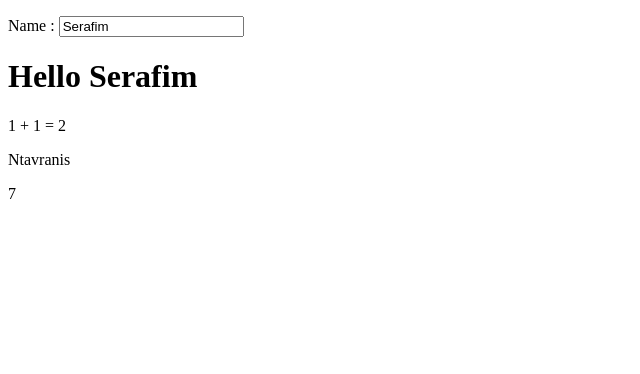
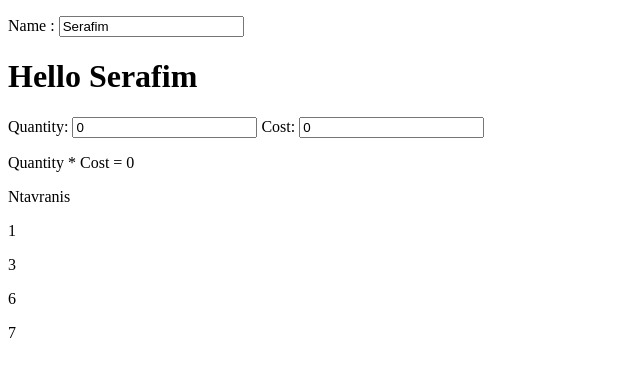
Before and after one commit to SerDavran/angular_demo, a plain HTML site: page index.html in a window 1280 px wide. Shown: the whole page, without its empty margins (0-640 px from the left). Drawn offline with nearby package versions, Linux system fonts and the light colour scheme.

Commit message:
Array repeat

```diff
--- a/controller.js
+++ b/controller.js
@@ -1,5 +1,7 @@
 app.controller('myController', function($scope) {
     $scope.name = 'Serafim';
+    $scope.quantity = 0;
+    $scope.cost = 0;
     // Object
     $scope.person = {firstName:'Serafim', lastName:'Ntavranis'};
     // Arrays
--- a/index.html
+++ b/index.html
@@ -6,11 +6,13 @@
         <div ng-controller="myController">
             <p>Name : <input type="text" ng-model="name"></p>
             <h1>Hello {{name}}</h1>
-            <p>1 + 1 = {{ 1+1 }}</p>
+            Quantity: <input type="text" ng-model="quantity">
+            Cost: <input type="text" ng-model="cost">
+            <p>Quantity * Cost = {{ quantity * cost }}</p>
             <!-- Object -->
             <p>{{ person.lastName }}</p>
             <!-- Arrays -->
-            <p>{{ myArray[3] }}</p>
+            <p ng-repeat="x in myArray">{{ x }}</p>
         </div>
 
     </body>
```
